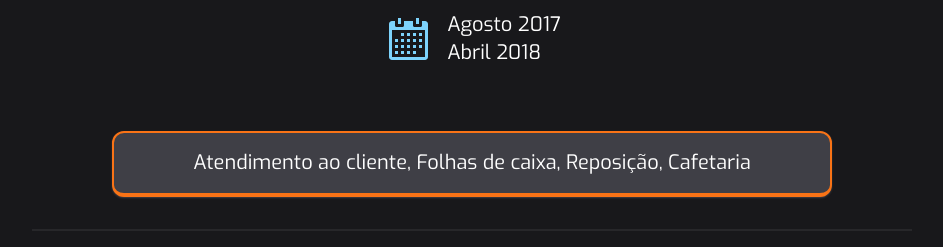
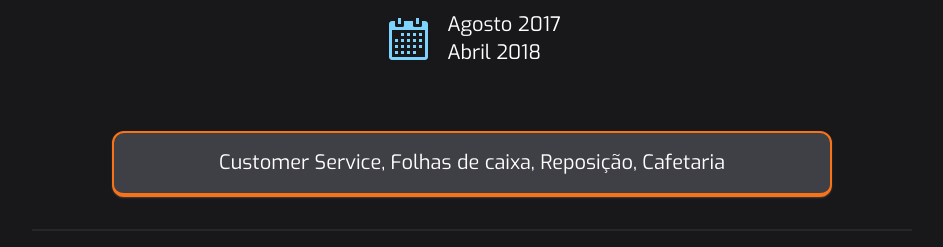
Before and after one commit to Filigs/next-portfolio, a Next.js app: page / in a window 1280 px wide. Shown: the part 2060-2307 px from the top of the page, without its empty margins (168-1111 px from the left). Built offline with nearby package versions, Linux system fonts and the light colour scheme.

Commit message:
bugfix random code I forgot to remove
line 87

```diff
--- a/components/tables.js
+++ b/components/tables.js
@@ -1,4 +1,4 @@
-import { GoCalendar, GoChecklist } from "react-icons/go";
+import { GoCalendar } from "react-icons/go";
 export default function Experience() {
   // array com estudos
   const education = [
@@ -48,7 +48,7 @@ export default function Experience() {
       id: 4,
       nome: "Intermarché",
       tipo: "Colaborador polivalente",
-      desc: "Atendimento ao cliente, Folhas de caixa, Reposição, Cafetaria",
+      desc: "Customer Service, Folhas de caixa, Reposição, Cafetaria",
       start: "Agosto 2017",
       end: "Abril 2018",
     },
@@ -84,8 +84,6 @@ export default function Experience() {
               return (
                 <div
                   key={job.id}
-                  py-14
-                  // lg:py-20
                   className="text-center bg-zinc-900 items-center my-2 py-8 xl:mx-36 border-x-0 border-t-0 border-b-2 border-zinc-800"
                 >
                   <section className="max-w-fit mx-auto">
```
